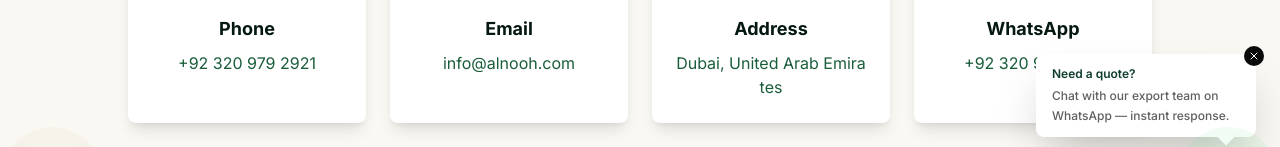
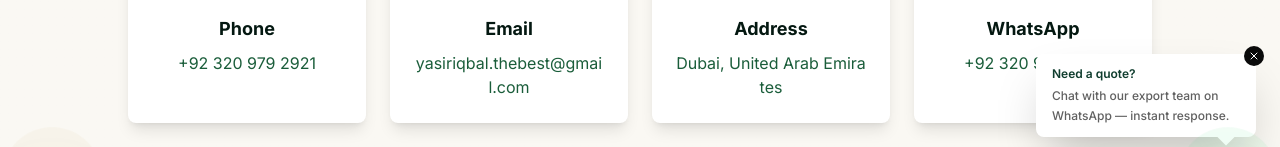
Before and after one commit to MuhammadAbdullahAI2502/AL-NOOH, a React (Vite) app: page /contact in a window 1280 px wide. Shown: the part 571-718 px from the top of the page. Built offline with nearby package versions, Linux system fonts and the light colour scheme.

Commit message:
Update Contact.tsx

```diff
--- a/src/pages/Contact.tsx
+++ b/src/pages/Contact.tsx
@@ -36,8 +36,8 @@ export default function Contact({ lang }: ContactProps) {
     {
       icon: Mail,
       title: isAr ? "البريد الإلكتروني" : "Email",
-      value: "info@alnooh.com",
-      link: "mailto:info@alnooh.com",
+      value: "yasiriqbal.thebest@gmail.com",
+      link: "mailto:yasiriqbal.thebest@gmail.com",
     },
     {
       icon: MapPin,
```
